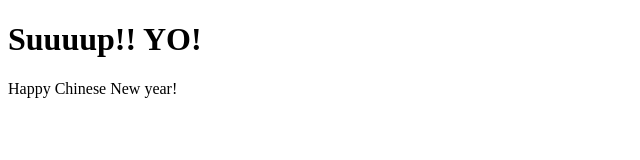
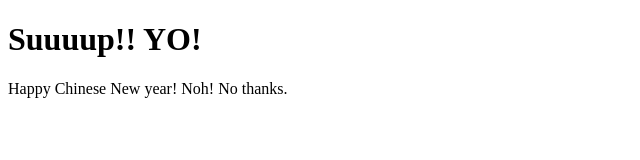
Before and after one commit to ngarlock/IAT339Projects, a plain HTML site: page index.html in a window 1280 px wide. Shown: the whole page, without its empty margins (0-640 px from the left). Drawn offline with Linux system fonts and the light colour scheme.

Commit message:
Changed the Happy New Year Paragraph

```diff
--- a/index.html
+++ b/index.html
@@ -7,7 +7,7 @@
 
 	<body>
 		<h1>Suuuup!! YO!</h1>
-		<p> Happy Chinese New year! </p>
+		<p> Happy Chinese New year! Noh! No thanks. </p>
 
 	</body>
 
```
